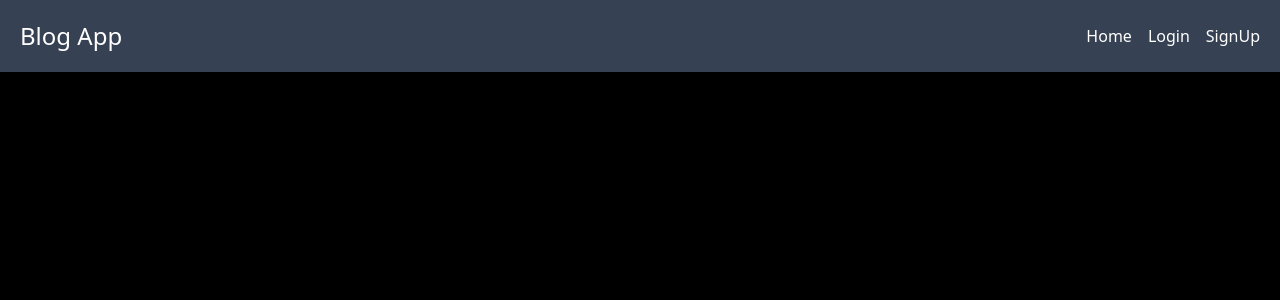
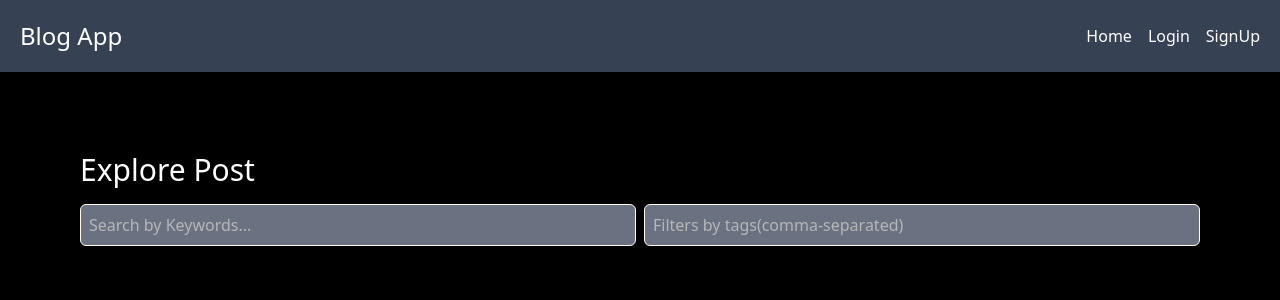
Before and after one commit to SamSwnshi/blog_website, a React (Vite) app in the folder client/: page / in a window 1280 px wide. Shown: the top 300 px of the page. Built offline with nearby package versions, Linux system fonts and the light colour scheme.

Commit message:
home page

```diff
--- a/client/src/App.jsx
+++ b/client/src/App.jsx
@@ -6,11 +6,13 @@ import Register from './pages/Register'
 import Login from './pages/Login'
 import Dashboard from './component/Dashboard'
 import CreatePost from './pages/CreatePost'
+import Home from './component/Home'
 const App = () => {
   return (
     <Router>
       <Header />
       <Routes>
+        <Route path='/'element={<Home/>}>Home</Route>
         <Route path='/dashboard'element={<Dashboard/>}>Dashboard</Route>
         <Route path='/login' element={<Login/>}>Login</Route>
         <Route path='/signup'element={<Register/>}>Register</Route>
--- /dev/null
+++ b/client/src/component/Home.jsx
@@ -0,0 +1,17 @@
+import React from 'react'
+
+const Home = () => {
+  return (
+    <div className='p-20'>
+      <div className='flex flex-col gap-4'>
+        <h1 className='text-3xl '>Explore Post</h1>
+        <div className='flex gap-2 justify-between'>
+            <input type="text" placeholder='Search by Keywords...' className='border bg-gray-500 text-amber-50 w-2xl p-2 rounded-md' />
+            <input type="text" placeholder='Filters by tags(comma-separated)' className='border bg-gray-500 text-amber-50 w-2xl p-2 rounded-md' />
+        </div>
+      </div>
+    </div>
+  )
+}
+
+export default Home
```
